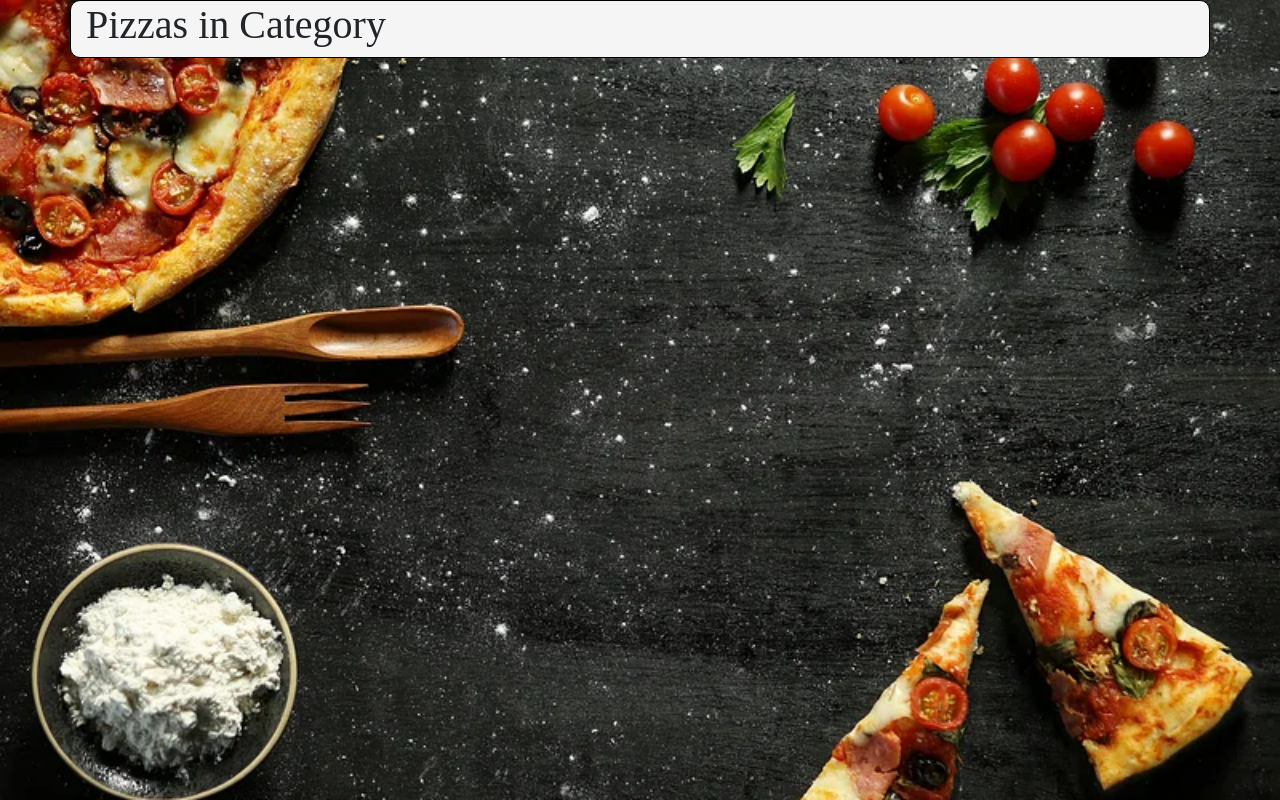
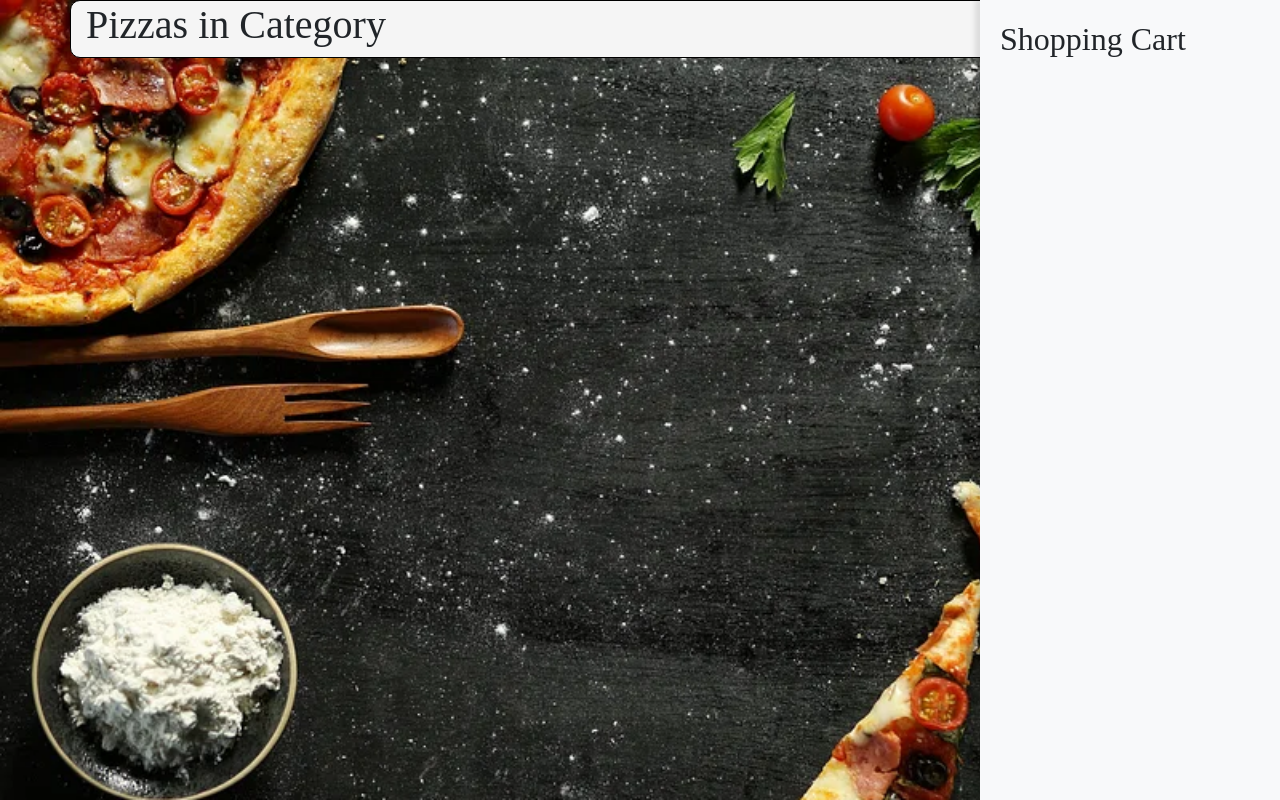
Before and after one commit to STongeren/pizzaliano, a Symfony app: template templates/pages/categoriesshow.html.twig in a window 1280 px wide. Run offline with Twig, Linux system fonts and the light colour scheme; the template is opened without the code that fills it, so the values that code supplies are empty; some libraries are stand-ins or nearby versions; some web fonts are replaced.

Commit message:
You can now delete stuff from the order

```diff
--- a/config/routes.yaml
+++ b/config/routes.yaml
@@ -3,3 +3,8 @@ controllers:
         path: ../src/Controller/
         namespace: App\Controller
     type: attribute
+# config/routes.yaml
+remove_from_cart:
+    path: /cart/remove
+    controller: App\Controller\CategoriesShow::removeFromCart
+    methods: ['POST']
--- a/config/services.yaml
+++ b/config/services.yaml
@@ -20,5 +20,7 @@ services:
             - '../src/Entity/'
             - '../src/Kernel.php'
 
+
+
     # add more service definitions when explicit configuration is needed
     # please note that last definitions always *replace* previous ones
--- a/templates/pages/categoriesshow.html.twig
+++ b/templates/pages/categoriesshow.html.twig
@@ -1,5 +1,3 @@
-{# templates/pages/categoriesshow.html.twig #}
-
 {# templates/pages/categoriesshow.html.twig #}
 
 <!DOCTYPE html>
@@ -10,14 +8,29 @@
     <title>Pizzas in Category</title>
     <link rel="stylesheet" href="https://stackpath.bootstrapcdn.com/bootstrap/4.5.2/css/bootstrap.min.css">
     <link rel="stylesheet" href="{{ asset('../assets/css/style.css') }}" />
+    <style>
+        .cart-container {
+            position: fixed;
+            top: 0;
+            right: 0;
+            width: 300px; /* Adjust width as needed */
+            padding: 20px;
+            background-color: #f8f9fa;
+            box-shadow: -5px 0 5px rgba(0, 0, 0, 0.1);
+            height: 100vh; /* Make it full height */
+            overflow-y: auto; /* Enable vertical scrolling */
+        }
+    </style>
 </head>
 <body>
     <div class="container">
         <h1>Pizzas in Category</h1>
 
         <div class="row">
+            <div class="col-md-8">
+                <div class="row">
                     {% for pizza in pizzas %}
-            <div class="col-md-6 mb-6">
+                    <div class="col-md-4 mb-4">
                         <div class="card">
                             <img src="{{ asset('img/product' ~ pizza.id ~ '.png') }}" class="card-img-top" alt="{{ pizza.name }}">
                             <div class="card-body">
@@ -25,7 +38,8 @@
                                 <p class="card-text">Price: {{ pizza.price }}</p>
                                 <form method="post">
                                     <input type="hidden" name="pizza_id" value="{{ pizza.id }}">
-                            <button type="submit" class="btn btn-primary">Add to Cart</button>
+                                    <button
+                                    type="submit" class="btn btn-primary">Add to Cart</button>
                                 </form>
                             </div>
                         </div>
@@ -33,5 +47,22 @@
                     {% endfor %}
                 </div>
             </div>
+            <div class="col-md-4">
+                <div class="cart-container">
+                    <h2>Shopping Cart</h2>
+                    <ul>
+                        {% for itemId, item in cartItems %}
+                        <li>{{ item.name }} - Price: {{ item.price }} - Quantity: {{ item.quantity }}
+                            <form method="post" action="{{ path('remove_from_cart', {'category_id': id}) }}">
+                                <input type="hidden" name="item_id" value="{{ itemId }}">
+                                <button type="submit" class="btn btn-danger center">Remove</button>
+                            </form>
+                        </li>
+                        {% endfor %}
+                    </ul>
+                </div>
+            </div>
+        </div>
+    </div>
 </body>
 </html>
```
Also changed, not shown: src/Controller/CategoriesShow.php (+30 -10 lines). Lines whose indentation alone changed are shown as unchanged.
